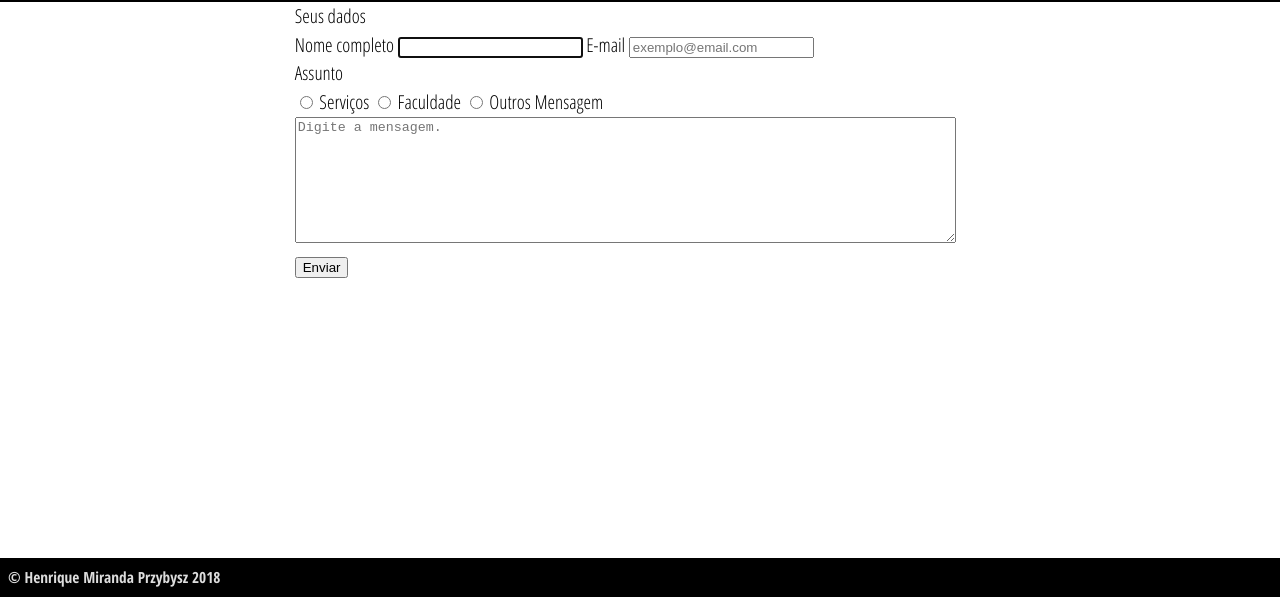
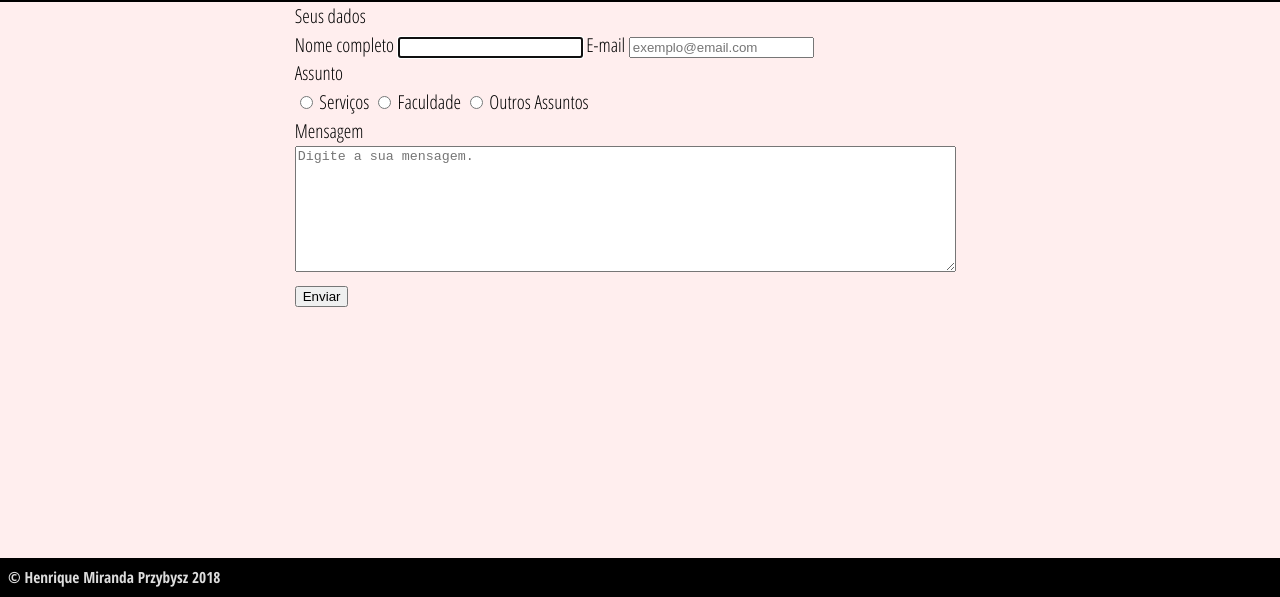
Before and after one commit to Henriquecrono/meu_site, a plain HTML site: page contato.html in a window 1280 px wide. Shown: the part 203-800 px from the top of the page. Drawn offline with Linux system fonts and the light colour scheme.

Commit message:
mudança do background color e alteração no form

```diff
--- a/contato.html
+++ b/contato.html
@@ -45,10 +45,10 @@
                     </label>
                     <label>
                         <input type="radio" name="assunto" value="Outros">
-                        Outros
-                    </label>
-                    <label>Mensagem</label>
-                    <textarea id="mensagem" name="mensagem" cols="80" rows="8" placeholder="Digite a mensagem."></textarea>
+                        Outros Assuntos
+                    </label><br>
+                    <label for="mensagem">Mensagem</label>
+                    <textarea id="mensagem" name="mensagem" cols="80" rows="8" placeholder="Digite a sua mensagem."></textarea>
                     <button type="submit">Enviar</button>
 
                 </fieldset>
--- a/css/site.css
+++ b/css/site.css
@@ -2,6 +2,7 @@ body{
     font-family: 'Open Sans Condensed', sans-serif;
     font-size: 120%;
     line-height: 1.5;
+    background-color: #FEE;
     /*display: flex;
     flex-wrap: wrap;*/
 }
```
